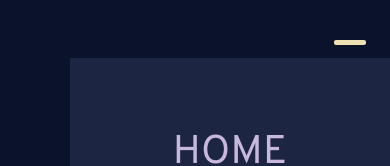
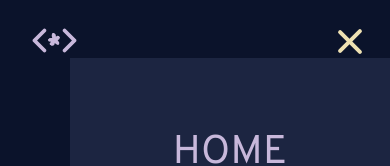
Before and after one commit to eaknott/personal-portfolio, a React (Create React App) app: page /projects in a window 390 px wide. Shown: the top 166 px of the page. Built offline with nearby package versions, Linux system fonts and the light colour scheme.

Commit message:
Add logo in left of Header, update Hamburger menu animation when toggled

```diff
--- a/public/index.html
+++ b/public/index.html
@@ -2,7 +2,7 @@
 <html lang="en">
   <head>
     <meta charset="utf-8" />
-    <link rel="icon" href="./custom-website-icon.svg" />
+    <link rel="icon" href="./ek-flowers2.png" />
     <meta name="viewport" content="width=device-width, initial-scale=1" />
     <meta name="theme-color" content="#000000" />
     <meta
--- a/src/components/Hamburger.jsx
+++ b/src/components/Hamburger.jsx
@@ -70,7 +70,8 @@ function Hamburger({ isOpen }) {
                 }
 
                 .burger-top {
-                    transform: ${isOpen ? 'translateY(10px)' : 'rotate(0)'};
+                    transform: ${isOpen ? 'translateY(10px) rotate(45deg)' : 'rotate(0)'};
+                    transform-origin: center center;
                     transition: 0.2s linear;
                 }
 
@@ -80,9 +81,11 @@ function Hamburger({ isOpen }) {
                 }
 
                 .burger-bottom {
-                    transform: ${isOpen ? 'translateY(-10px)' : 'rotate(0)'};
+                    transform: ${isOpen ? 'translateY(-12px) rotate(135deg)' : 'rotate(0)'};
+                    transform-origin: center center;
                     transition: 0.2s linear;
                 }
+
 
                 @media only screen and (max-width: 767px) {
                     .hamburger {
--- a/src/components/Header.jsx
+++ b/src/components/Header.jsx
@@ -1,6 +1,6 @@
 import { useState } from 'react'
 import Hamburger from './Hamburger'
-// import { Link } from 'react-router-dom'
+import flowerLogo from '../assets/flower-code-logo.svg'
 
 function Header() {
   const [hamburgerOpen, setHamburgerOpen] = useState(true)
@@ -11,21 +11,18 @@ function Header() {
 
   return (
     <div className="header-container">
+      <div className="logo">
+        <a href="#home">
+          <img src={flowerLogo} alt="Logo" width="45rem" />
+        </a>
+      </div>
       <div id="navbar">
-        {/* <ul>
-            <li><Link to="/">Home</Link></li>
-            <li><Link to="/about">About</Link></li>
-            <li><Link to="/projects">Projects</Link></li>
-            <li><Link to="/skills">Skills</Link></li>
-            <li><Link to="/contact">Contact</Link></li>
-        </ul> */}
         <ul>
             <li><a href="#home">Home</a></li>
             <li><a href="#about">About</a></li>
             <li><a href="#projects">Projects</a></li>
             <li><a href="#skills">Skills</a></li>
             <li><a href="#contact">Contact</a></li>
-
         </ul>
       </div>
       <div className="hamburger" onClick={toggleHamburgerMenu}>
--- a/src/index.css
+++ b/src/index.css
@@ -58,11 +58,15 @@ body, html {
   height: 10%;
   width: 100%;
   display: flex;
-  justify-content: flex-end;
+  justify-content: space-between;
   align-items: center;
   position: fixed;
   top: 0;
   z-index: 5;
+}
+
+.logo {
+  margin-left: 2rem;
 }
 
 #navbar {
@@ -90,12 +94,12 @@ body, html {
   transition: all 200ms;
 }
 
-.header-container a:hover {
+#navbar a:hover {
   color: #EEEEEE;
   border-bottom: 2px solid #EEEEEE;
 }
 
-.header-container a:active {
+#navbar a:active {
   color: var(--light);
   border-bottom: 2px solid var(--light);
 }
@@ -568,7 +572,6 @@ button:hover {
     font-size: 1rem;
     line-height: 2.7rem;
     column-gap: 2rem;
-    flex-wrap: wrap;
   }
   .project-buttons {
     margin-top: 0.1rem;
```
Also changed, not shown: public/ek-flowers2.png (added), src/assets/flower-code-logo.svg (added).
